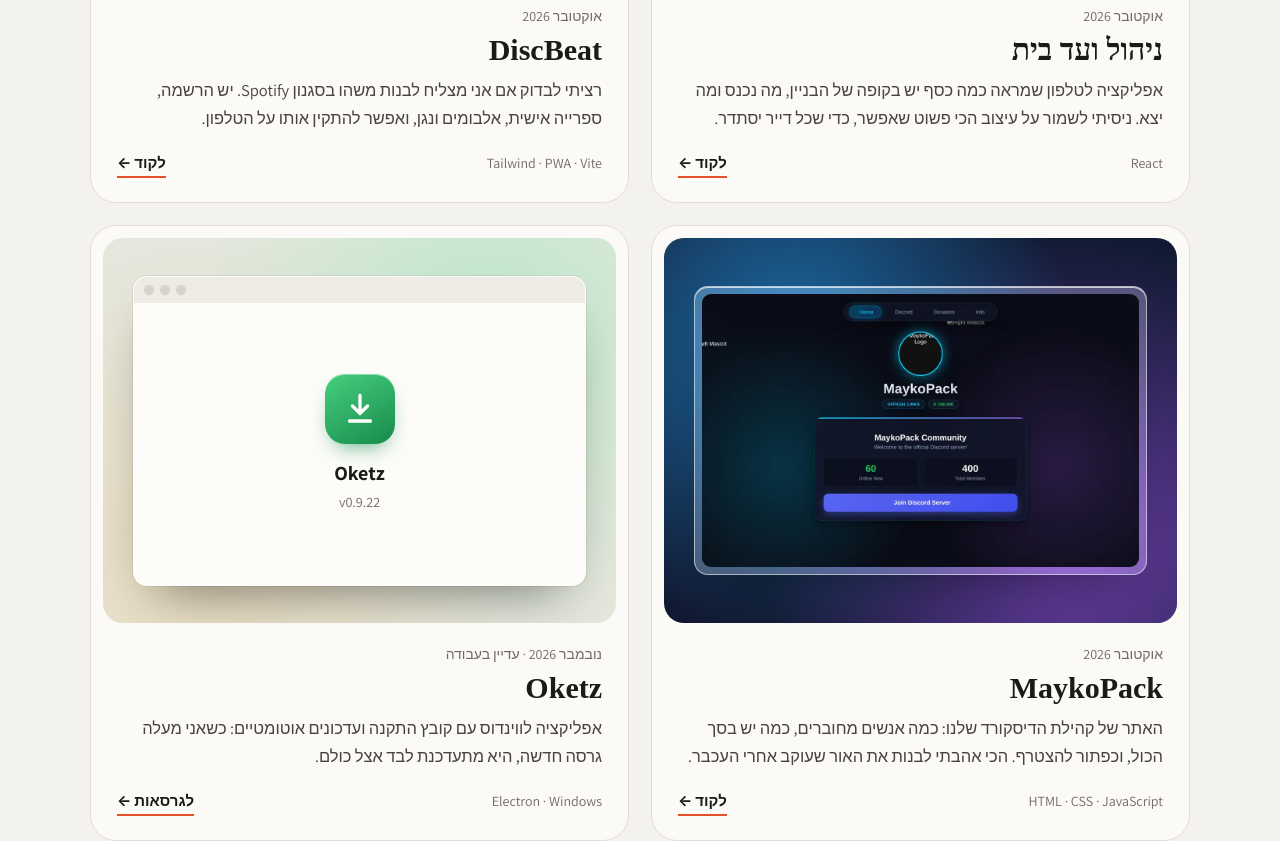
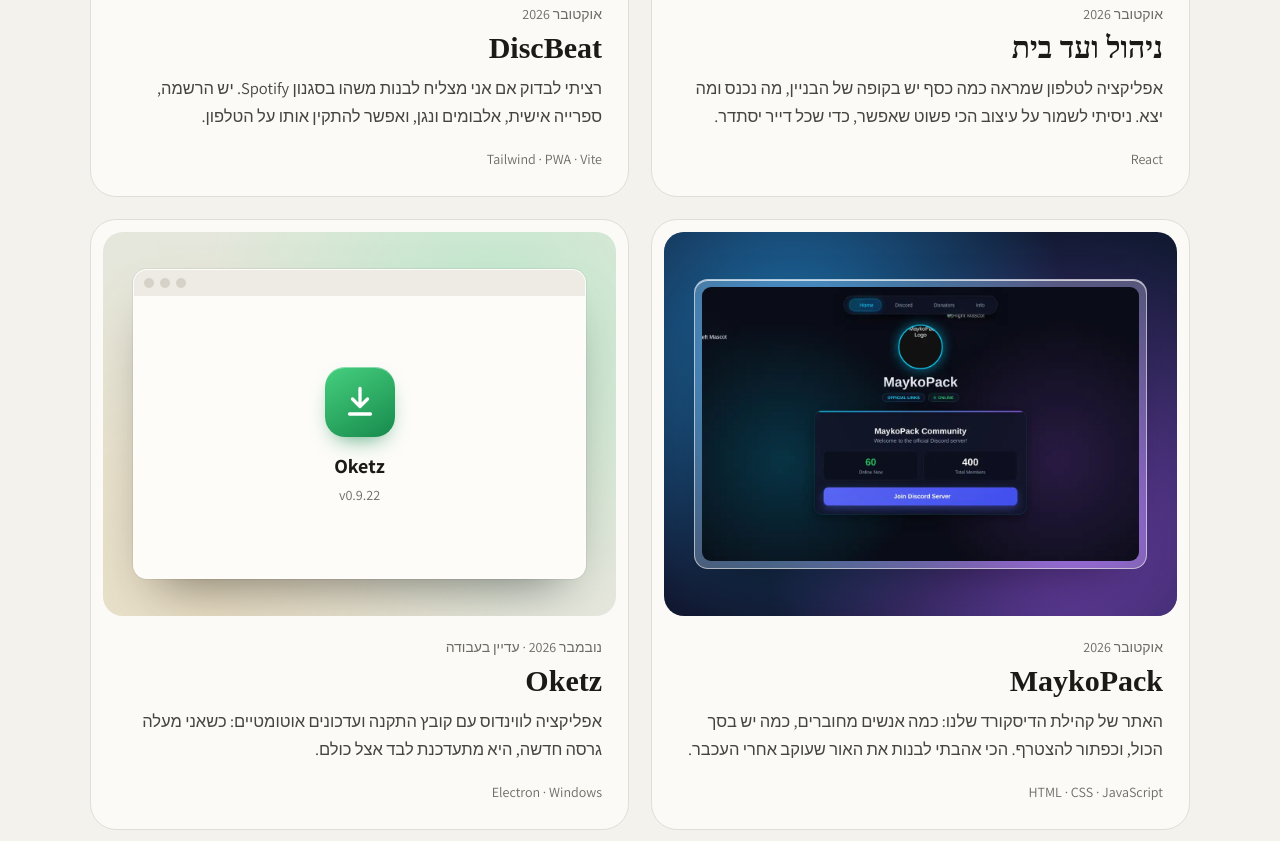
Before and after one commit to MaykoDev50/my-portfolio, a plain HTML site: page index.html in a window 1280 px wide. Shown: the part 1820-2661 px from the top of the page. Drawn offline with Linux system fonts and the light colour scheme; a web font is replaced by a local one.

Commit message:
Remove code links
Co-Authored-By: Claude Opus 5.5 <noreply@anthropic.com>
Claude-Session: https://claude.ai/code/session_01M4JHDqYkrToyUdfeAaifGv

```diff
--- a/index.html
+++ b/index.html
@@ -209,7 +209,6 @@ footer a{text-decoration:none}
       <p class="muted">אני עושה הכול לבד: מעצב איך זה נראה, כותב את הקוד ומעלה לאינטרנט. כל פרויקט כאן התחיל מצורך אמיתי, שלי או של מישהו שאני מכיר.</p>
       <div class="links">
         <a class="btn dark" href="#work">לעבודות שלי ↓</a>
-        <a class="btn glass" href="https://github.com/MaykoDev50">GitHub</a>
       </div>
     </div>
     <aside class="now glass">
@@ -217,7 +216,6 @@ footer a{text-decoration:none}
       <dl>
         <div><dt><span class="live"></span>עובד על</dt><dd>Oketz, גרסה 0.9.22</dd></div>
         <div><dt>לומד</dt><dd>React ו-Node.js</dd></div>
-        <div><dt>הקוד שלי</dt><dd><a href="https://github.com/MaykoDev50">github.com/MaykoDev50</a></dd></div>
       </dl>
     </aside>
   </div>
@@ -239,7 +237,7 @@ footer a{text-decoration:none}
       <h3 class="title">Mayko GPT</h3>
       <p class="desc">עוזר AI שכותב קוד. כותבים מה רוצים לבנות, והוא כותב את הקוד ומראה את התוצאה בצד, בתצוגה של מחשב או של טלפון.</p>
       <p class="desc extra" style="margin-top:10px">בניתי לו שרת קטן ב-Node שמדבר עם Gemini או עם Claude, והעליתי אותו ל-Vercel. זה הפרויקט שהכי הרבה למדתי ממנו.</p>
-      <div class="foot"><span class="stack">Node.js · JavaScript · Vercel</span><a class="go" href="https://github.com/MaykoDev50/mayko_gpt">לקוד ←</a></div>
+      <div class="foot"><span class="stack">Node.js · JavaScript · Vercel</span></div>
     </div>
   </article>
 
@@ -255,7 +253,7 @@ footer a{text-decoration:none}
         <div class="date">אוקטובר 2026</div>
         <h3 class="title">ניהול ועד בית</h3>
         <p class="desc">אפליקציה לטלפון שמראה כמה כסף יש בקופה של הבניין, מה נכנס ומה יצא. ניסיתי לשמור על עיצוב הכי פשוט שאפשר, כדי שכל דייר יסתדר.</p>
-        <div class="foot"><span class="stack">React</span><a class="go" href="https://github.com/MaykoDev50/va">לקוד ←</a></div>
+        <div class="foot"><span class="stack">React</span></div>
       </div>
     </article>
 
@@ -268,7 +266,7 @@ footer a{text-decoration:none}
         <div class="date">אוקטובר 2026</div>
         <h3 class="title">DiscBeat</h3>
         <p class="desc">רציתי לבדוק אם אני מצליח לבנות משהו בסגנון Spotify. יש הרשמה, ספרייה אישית, אלבומים ונגן, ואפשר להתקין אותו על הטלפון.</p>
-        <div class="foot"><span class="stack">Tailwind · PWA · Vite</span><a class="go" href="https://github.com/MaykoDev50/spotifynew">לקוד ←</a></div>
+        <div class="foot"><span class="stack">Tailwind · PWA · Vite</span></div>
       </div>
     </article>
 
@@ -281,7 +279,7 @@ footer a{text-decoration:none}
         <div class="date">אוקטובר 2026</div>
         <h3 class="title">MaykoPack</h3>
         <p class="desc">האתר של קהילת הדיסקורד שלנו: כמה אנשים מחוברים, כמה יש בסך הכול, וכפתור להצטרף. הכי אהבתי לבנות את האור שעוקב אחרי העכבר.</p>
-        <div class="foot"><span class="stack">HTML · CSS · JavaScript</span><a class="go" href="https://github.com/MaykoDev50/MaykoPackWeb">לקוד ←</a></div>
+        <div class="foot"><span class="stack">HTML · CSS · JavaScript</span></div>
       </div>
     </article>
 
@@ -300,7 +298,7 @@ footer a{text-decoration:none}
         <div class="date">נובמבר 2026 · עדיין בעבודה</div>
         <h3 class="title">Oketz</h3>
         <p class="desc">אפליקציה לווינדוס עם קובץ התקנה ועדכונים אוטומטיים: כשאני מעלה גרסה חדשה, היא מתעדכנת לבד אצל כולם.</p>
-        <div class="foot"><span class="stack">Electron · Windows</span><a class="go" href="https://github.com/MaykoDev50/oketz-updates">לגרסאות ←</a></div>
+        <div class="foot"><span class="stack">Electron · Windows</span></div>
       </div>
     </article>
 
```
